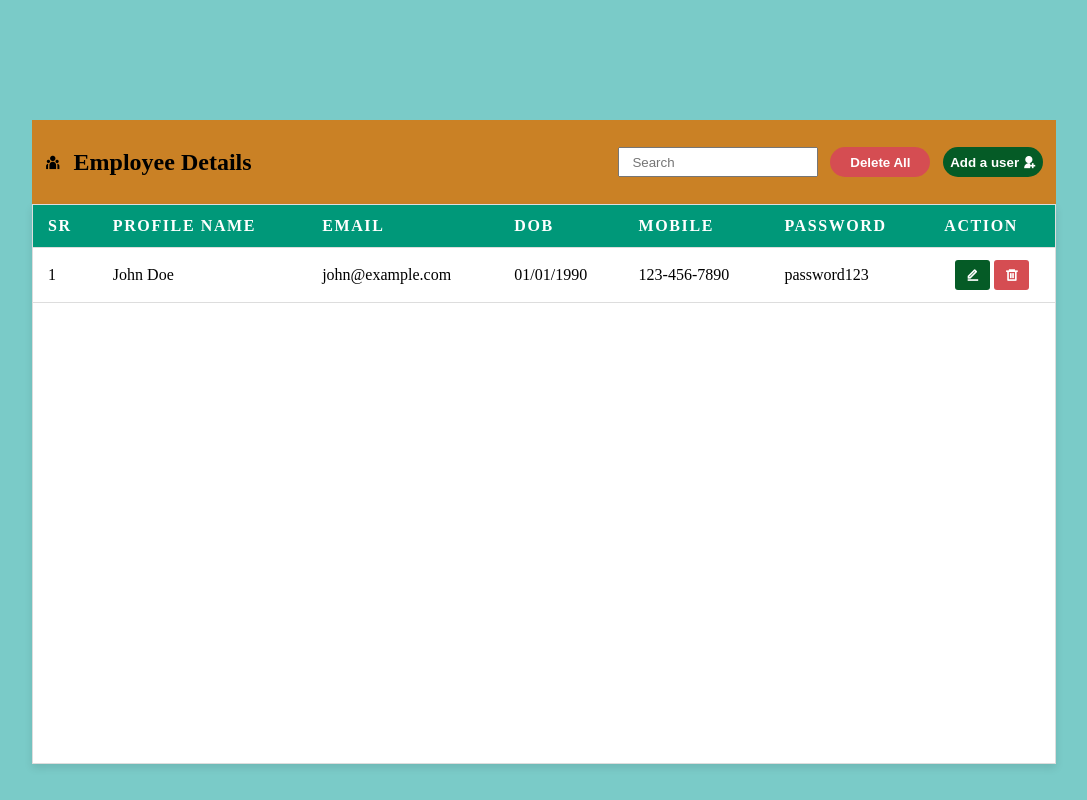
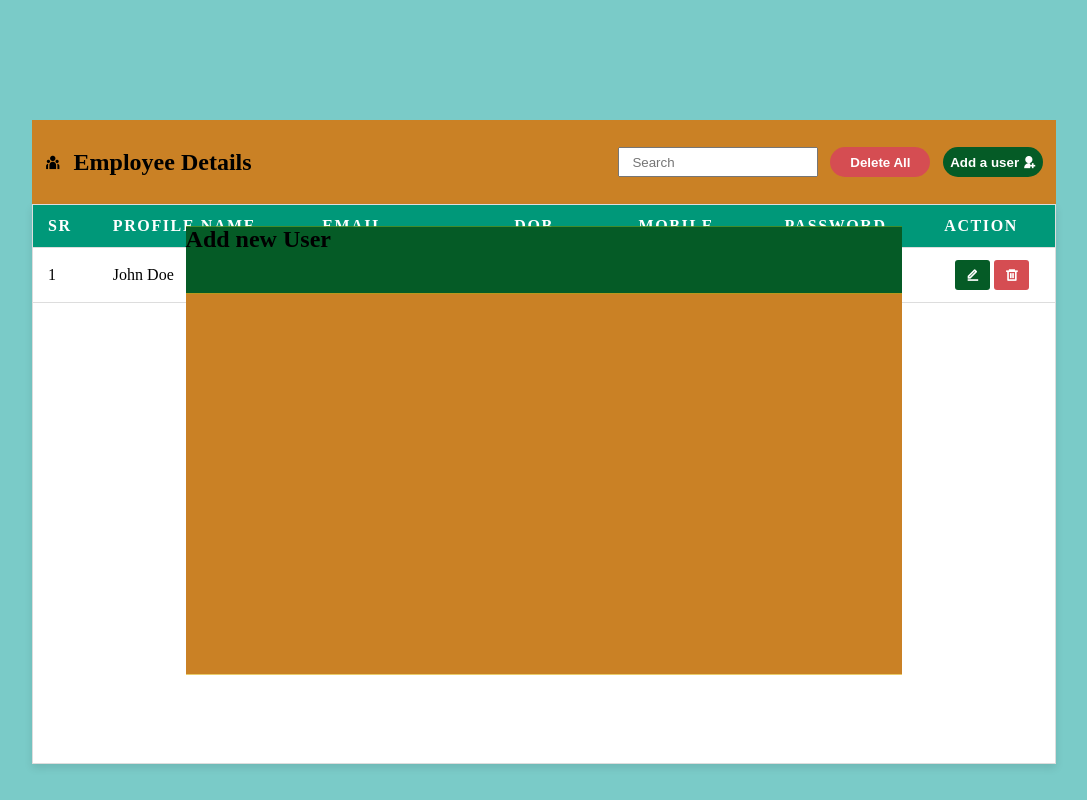
Before and after one commit to KartikThakur2005/Employee-details-Manager, a plain HTML site: page details_temp.html in a window 1280 px wide. Shown: the whole page, without its empty margins (96-1183 px from the left). Drawn offline with nearby package versions, Linux system fonts and the light colour scheme; some icons are missing.

Commit message:
adding add_user template

```diff
--- a/details.css
+++ b/details.css
@@ -27,6 +27,7 @@ html, body
     height: 70%;
     width: 80%;
     background-color: white;
+    position: absolute;
 }
 #nav{
     width: 100%;
@@ -38,6 +39,44 @@ html, body
     padding-left: 1vw;
     padding-right: 1vw;
 }
+
+/*---------------- add user */
+
+
+#add_user
+{
+    height: 80%;
+    width: 70%;
+    background-color:yellow;
+    position: absolute;
+  left: 15%;
+    transform: translateX(-50%);
+    transform: translateY(-120%);
+
+    z-index: 999;
+}
+
+#add_nav{
+    height: 15%;
+    width: 100%;
+    background-color: #055b26;
+}
+
+#add_body
+{
+     height: 85%;
+     width: 100%;
+     background-color: #CA8125;
+}
+
+
+
+
+
+
+
+
+/*   body and table   */
 #left
 {
     display: flex;
--- a/details_temp.html
+++ b/details_temp.html
@@ -31,6 +31,8 @@
                         </button>
 
                 </div>
+
+
             </div>
             <div class="table-container">
                 <table>
@@ -67,6 +69,16 @@
                         <!-- Add more rows as needed -->
                     </tbody>
                 </table>
+
+
+            </div>
+            <div id="add_user">
+
+                <div id="add_nav">
+                    <h2>Add new User</h2>
+
+                </div>
+                <div id="add_body"></div>
             </div>
     </div>
 </body>
```
